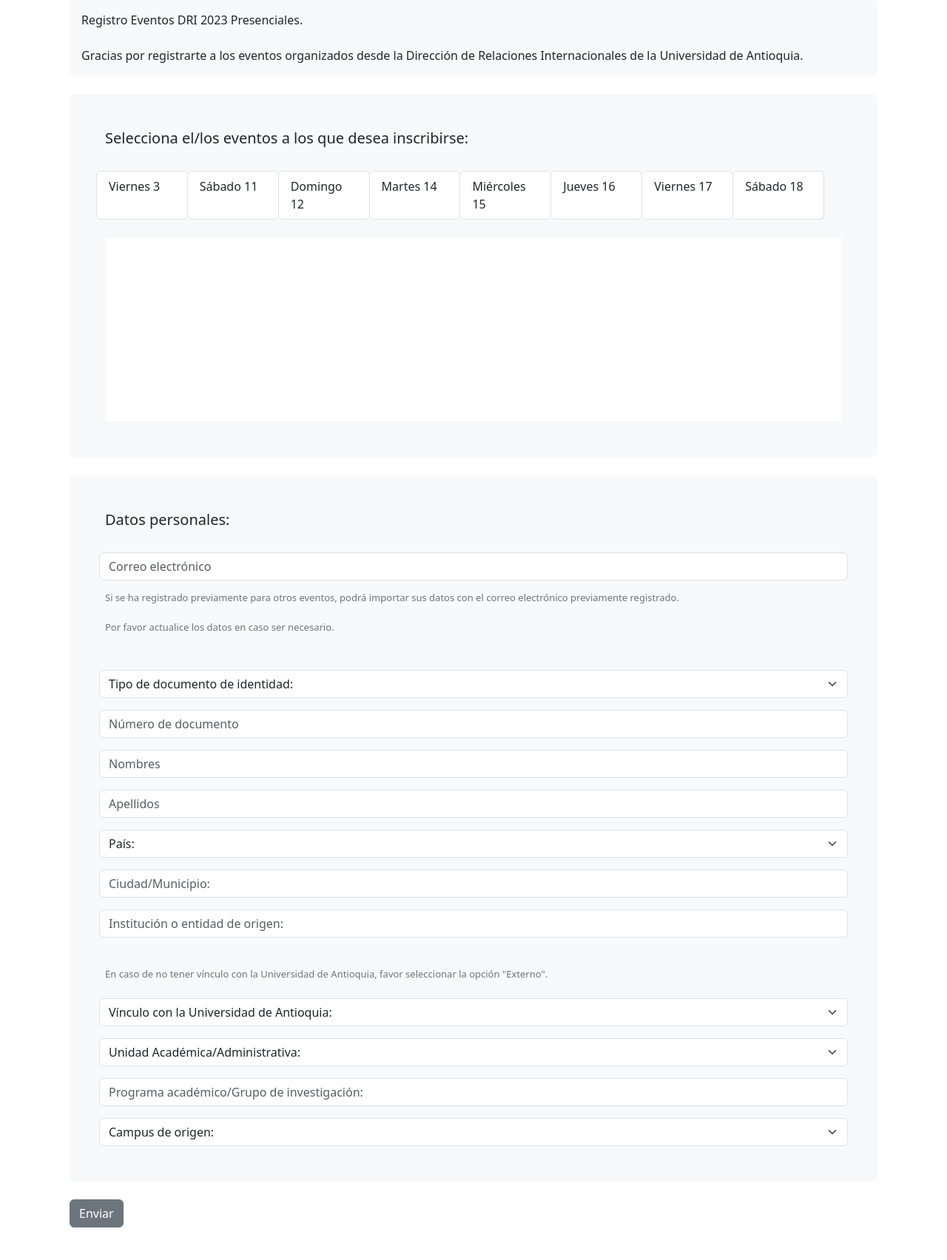
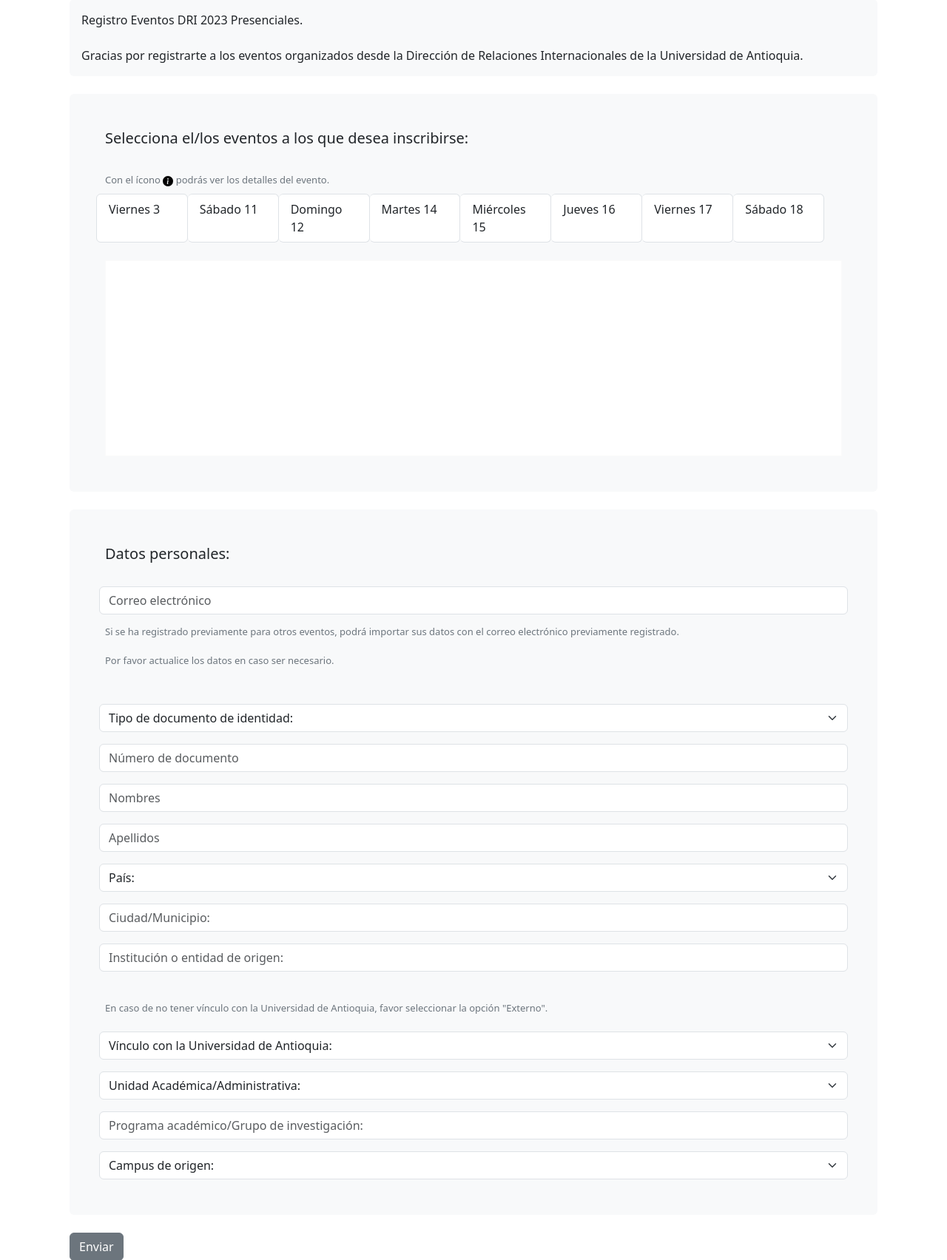
Before and after one commit to fedevergara/dri_toolbox, a Flask app: page /registro_eventos in a window 1280 px wide. Shown: the part 267-1971 px from the top of the page at 74% size. Before the commit the page ends 1927 px from the top, so only its background shows below. Run offline with Flask 3, Linux system fonts and the light colour scheme; parts of the project's set-up code (start-up, migrations or seed data) failed here and were passed over.

Commit message:
info icon

```diff
--- a/templates/base_clean.html
+++ b/templates/base_clean.html
@@ -3,14 +3,14 @@
   <head>
     <meta charset="utf-8">
     <meta name="viewport" content="width=device-width, initial-scale=1">
-    <title>Dirección de Relaciones Internacionales - UdeA</title>
+    <title>Tool Box - Dirección de Relaciones Internacionales - UdeA</title>
     <link href="https://cdn.jsdelivr.net/npm/bootstrap@5.3.2/dist/css/bootstrap.min.css" rel="stylesheet" integrity="sha384-T3c6CoIi6uLrA9TneNEoa7RxnatzjcDSCmG1MXxSR1GAsXEV/Dwwykc2MPK8M2HN" crossorigin="anonymous">
 
     <style>
       /* Estilo para la sección de desplazamiento */
       .scrollable-section {
           width: auto; /* Ancho de la sección */
-          height: 250px; /* Altura de la sección */
+          height: 265px; /* Altura de la sección */
           overflow: auto; /* Agrega barras de desplazamiento cuando sea necesario */
           border: 1px solid #cbcbcb1a;
           background-color: rgb(255, 255, 255); /* Un borde para la sección (opcional) */
--- a/templates/eventos.html
+++ b/templates/eventos.html
@@ -23,7 +23,7 @@
             <a class="list-group-item list-group-item-action rounded" href="#list-item-7">Viernes 17</a>
             <a class="list-group-item list-group-item-action rounded" href="#list-item-8">Sábado 18</a>
         </div>
-    </div>
+    </div></br>
 
     <div class="auto"></br>
         <div data-bs-spy="scroll" data-bs-target="#list-example" data-bs-smooth-scroll="true" class="scrollable-section" tabindex="0">
--- a/templates/formulario_eventos.html
+++ b/templates/formulario_eventos.html
@@ -37,6 +37,10 @@
 
         <div class="form-section bg-body-tertiary p-5 rounded">
             <p class="h5">Selecciona el/los eventos a los que desea inscribirse:</p></br>
+            <div style="margin-bottom: 5px;"></div>
+            <p class="h6" style="color:#6c757d;font-size:13px">
+                Con el ícono <img src="/static/images/icons/info-circle-fill.svg" alt="Bootstrap" width="14" height="14"> podrás ver los detalles del evento.<div style="margin-bottom: 10px;"></div>
+
             {% include "eventos.html" %}
         </div>
         </br>
```
